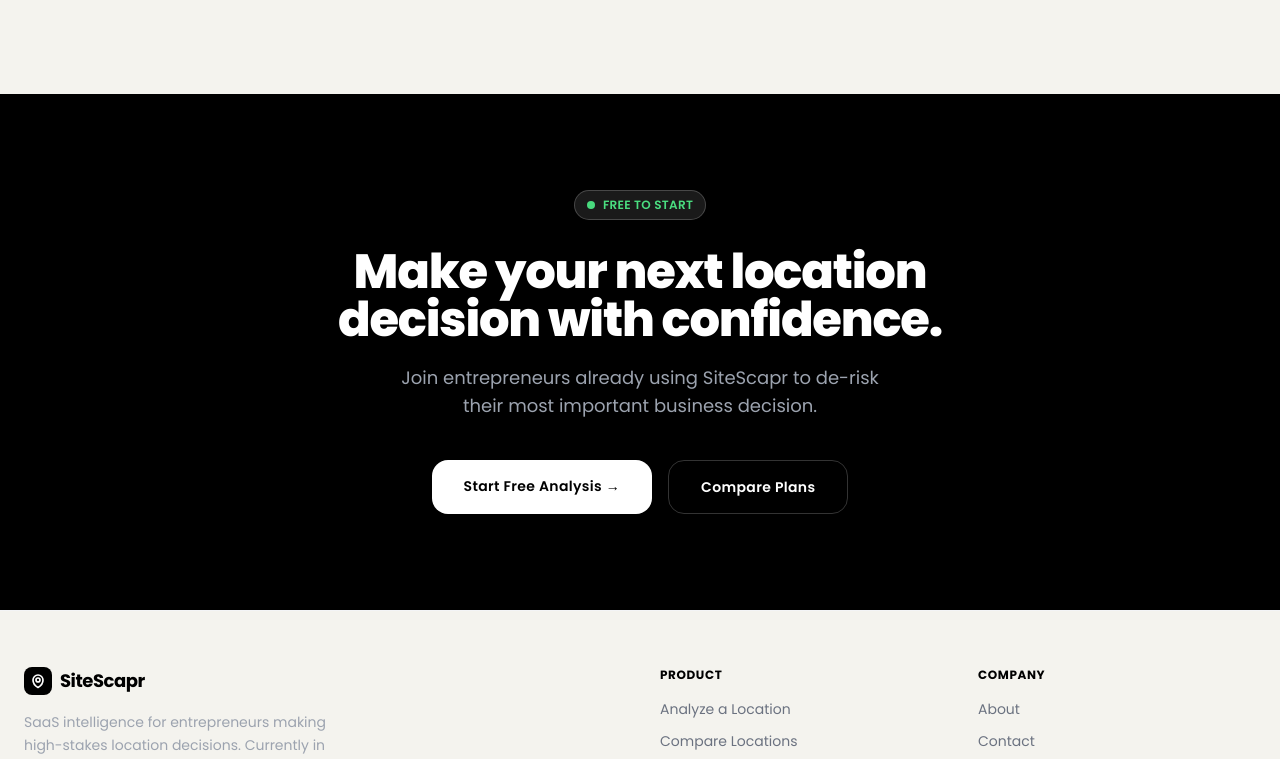
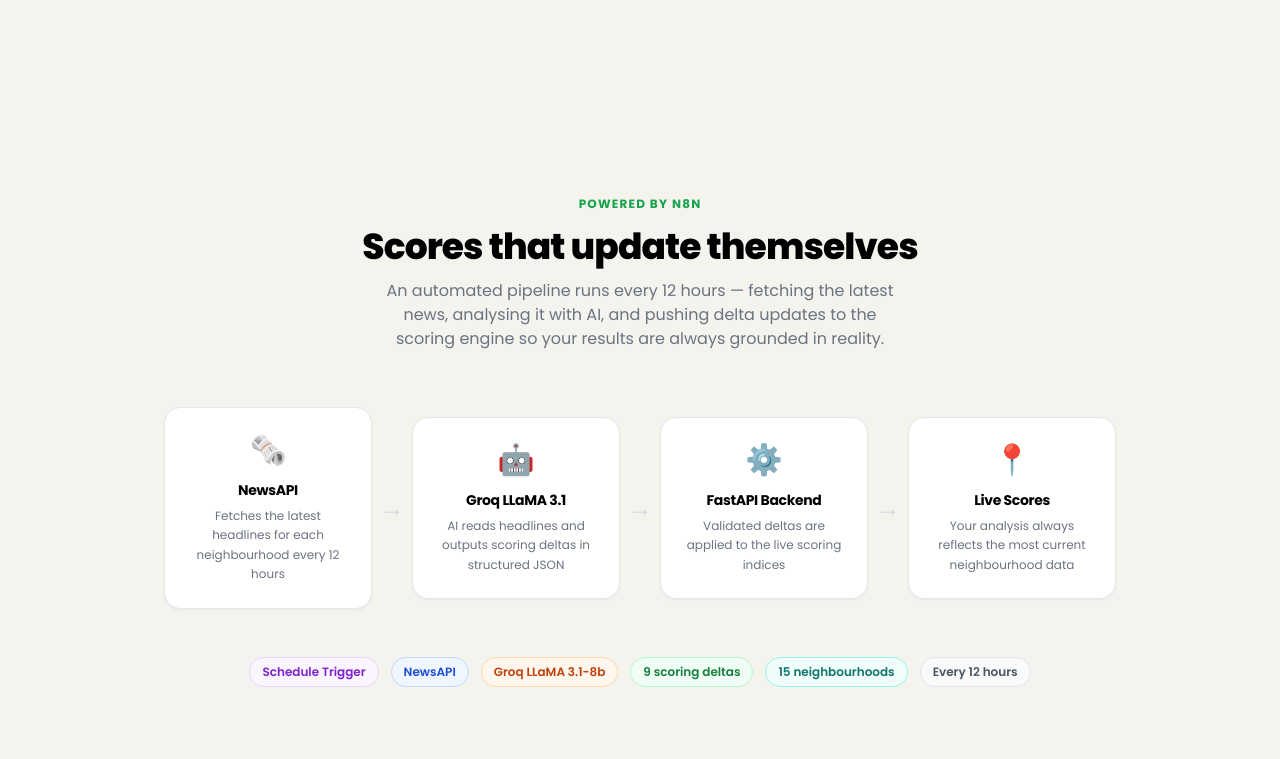
Before and after one commit to yashasvi045/diversion2k26, a Next.js app in the folder frontend/: page / in a window 1280 px wide. Shown: the part 2027-2786 px from the top of the page. Built offline with nearby package versions, Linux system fonts and the light colour scheme; no server answers.

Commit message:
feat: add n8n News Index Pipeline section to landing page and README

```diff
--- a/frontend/app/page.tsx
+++ b/frontend/app/page.tsx
@@ -40,7 +40,14 @@
   { value: "15+", label: "Kolkata neighborhoods" },
   { value: "5", label: "Weighted metrics" },
   { value: "< 3s", label: "Analysis time" },
-  { value: "Free", label: "To get started" },
+  { value: "12h", label: "Data refresh cycle" },
+];
+
+const pipelineSteps = [
+  { icon: "🗞️", label: "NewsAPI", description: "Fetches the latest headlines for each neighbourhood every 12 hours" },
+  { icon: "🤖", label: "Groq LLaMA 3.1", description: "AI reads headlines and outputs scoring deltas in structured JSON" },
+  { icon: "⚙️", label: "FastAPI Backend", description: "Validated deltas are applied to the live scoring indices" },
+  { icon: "📍", label: "Live Scores", description: "Your analysis always reflects the most current neighbourhood data" },
 ];
 
 export default async function LandingPage() {
@@ -56,7 +63,7 @@
           <div className="flex flex-col">
             <div className="inline-flex items-center gap-2 px-3 py-1.5 rounded-full bg-green-50 border border-green-200 w-fit mb-7">
               <span className="w-2 h-2 rounded-full bg-green-500 animate-pulse" />
-              <span className="text-xs font-semibold text-green-700 tracking-wide uppercase">AI-Powered · Kolkata Beta</span>
+              <span className="text-xs font-semibold text-green-700 tracking-wide uppercase">AI-Powered · Live Data · Kolkata Beta</span>
             </div>
             <h1 className="font-extrabold text-5xl md:text-6xl leading-[1.05] tracking-tight">
               Find the <span className="text-green-600">Right<br />Location</span>{" "}
@@ -146,6 +153,50 @@
         </div>
       </section>
 
+      {/* PIPELINE */}
+      <section className="bg-[#f4f3ee] py-24 border-t border-gray-100">
+        <div className="max-w-screen-xl mx-auto px-6">
+          <div className="text-center mb-14">
+            <span className="text-xs font-bold text-green-600 uppercase tracking-widest">Powered by n8n</span>
+            <h2 className="mt-3 text-4xl font-extrabold tracking-tight">Scores that update themselves</h2>
+            <p className="mt-3 text-gray-500 max-w-lg mx-auto text-base">
+              An automated pipeline runs every 12 hours — fetching the latest news, analysing it with AI, and
+              pushing delta updates to the scoring engine so your results are always grounded in reality.
+            </p>
+          </div>
+
+          {/* Flow */}
+          <div className="flex flex-col md:flex-row items-center justify-center gap-0">
+            {pipelineSteps.map((step, i) => (
+              <div key={step.label} className="flex flex-col md:flex-row items-center">
+                <div className="flex flex-col items-center text-center bg-white rounded-2xl border border-gray-200 shadow-sm p-6 w-52 hover:shadow-md transition-shadow">
+                  <span className="text-3xl mb-3">{step.icon}</span>
+                  <p className="font-bold text-sm tracking-tight">{step.label}</p>
+                  <p className="text-xs text-gray-500 mt-1.5 leading-relaxed">{step.description}</p>
+                </div>
+                {i < pipelineSteps.length - 1 && (
+                  <div className="hidden md:flex items-center mx-2 text-gray-300 text-2xl font-thin select-none">→</div>
+                )}
+              </div>
+            ))}
+          </div>
+
+          {/* Badge row */}
+          <div className="mt-12 flex flex-wrap justify-center gap-3">
+            {[
+              { label: "Schedule Trigger", color: "bg-purple-50 border-purple-200 text-purple-700" },
+              { label: "NewsAPI", color: "bg-blue-50 border-blue-200 text-blue-700" },
+              { label: "Groq LLaMA 3.1-8b", color: "bg-orange-50 border-orange-200 text-orange-700" },
+              { label: "9 scoring deltas", color: "bg-green-50 border-green-200 text-green-700" },
+              { label: "15 neighbourhoods", color: "bg-teal-50 border-teal-200 text-teal-700" },
+              { label: "Every 12 hours", color: "bg-gray-50 border-gray-200 text-gray-600" },
+            ].map((b) => (
+              <span key={b.label} className={`px-3 py-1.5 rounded-full border text-xs font-semibold ${b.color}`}>{b.label}</span>
+            ))}
+          </div>
+        </div>
+      </section>
+
       {/* CTA BANNER */}
       <section className="py-24 bg-black text-white">
         <div className="max-w-screen-xl mx-auto px-6 text-center">
```
Also changed, not shown: 1 other file (tests, documents, lock files or other folders).
